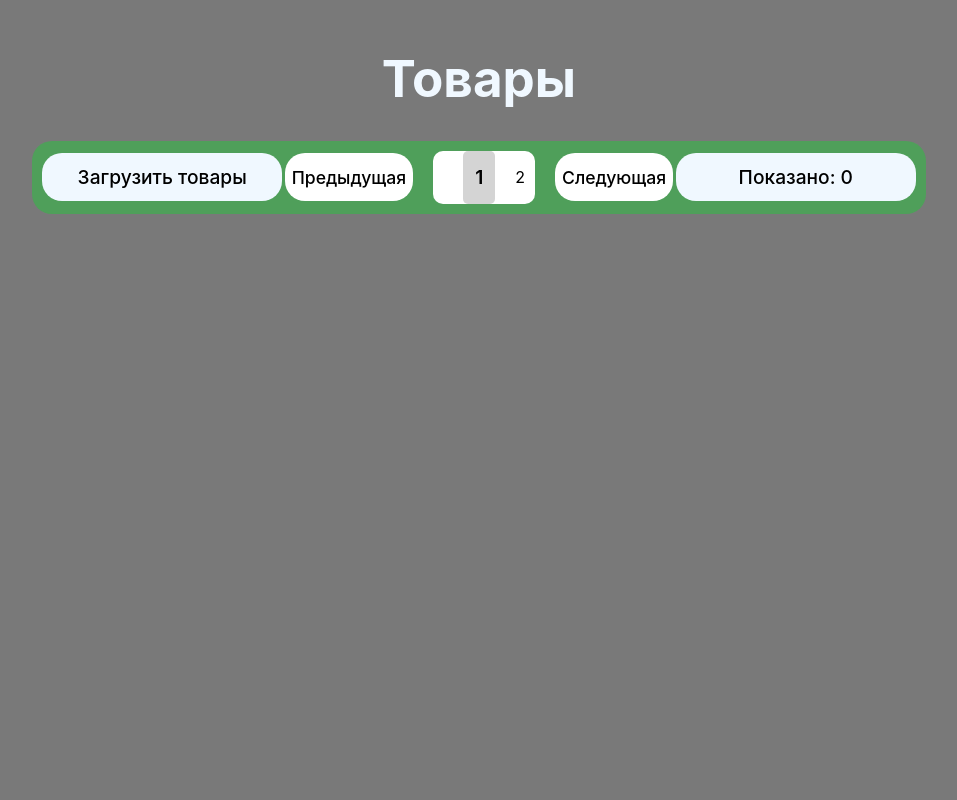
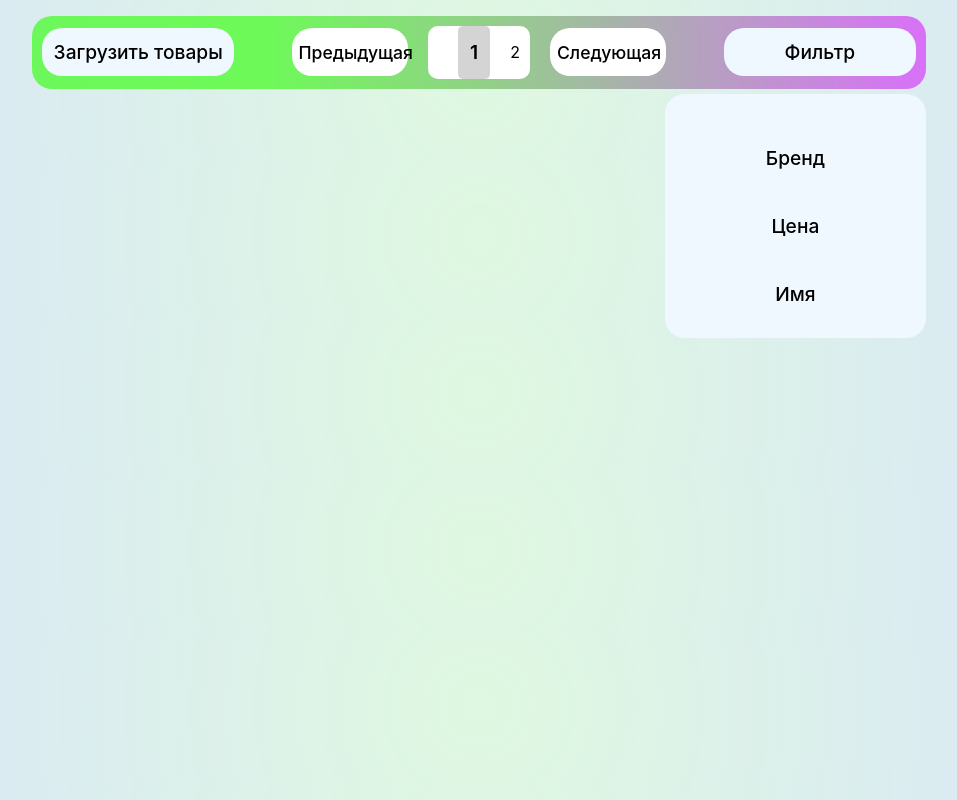
Before and after one commit to Kolyamilk/TestTaskValantis, a React (Vite) app in the folder vite-project/: page / in a window 1280 px wide. Shown: the whole page, without its empty margins (161-1118 px from the left). Built offline with nearby package versions, Linux system fonts and the light colour scheme.

Commit message:
Добавил динамику при загрузки товаров . Изменяется текст. Если долгая загрузка то меняется название.

```diff
--- a/vite-project/src/API.jsx
+++ b/vite-project/src/API.jsx
@@ -1,6 +1,7 @@
 import md5 from 'md5'
 import { useState } from 'react'
 import SVGloading from './SVGloading/SvgLoading'
+import Nav from './Nav'
 
 
 
@@ -9,6 +10,8 @@ export default function API() {
     const [list, setList] = useState([])
     const [quantity, setQuantity] = useState(0)
     const [thisPage, setThisPage] = useState(1)
+    const { errorSVG, setErrorSVG } = useState('Идёт загрузка')
+
 
     let itemsPerPage = 50
     let currentPage = 1
@@ -91,19 +94,20 @@ export default function API() {
                             list.push(item)
                         }
                         const indexOfLastPage = currentPage * itemsPerPage;
-                        console.log(indexOfLastPage);
                         const indexOfFirstPage = indexOfLastPage - itemsPerPage;
-                        console.log('индекс ферст пейдж ' + indexOfFirstPage);
                         const currentItems = result.slice(indexOfFirstPage, indexOfLastPage)
 
-
+                        document.getElementById('h1').innerHTML = `
+                       <h1> Товаров:  <span>(${indexOfFirstPage} - ${indexOfLastPage})</span></h1>
+                        `
 
                         document.getElementById('showroom__list').innerHTML = currentItems.map(item =>
                             `
-                            <li key=${item[1]} className='showroom__item'>
-                                    <div className="price"> ${item.price} руб.<hr /></div>
-                                    <div className="name">${item.product}<hr /></div>
-                                    <div className="id"><span> ID</span>${item.id}</div>
+                            <li className='showroom__item'>
+                                    <div className="price"><strong> Цена: </strong> ${item.price} руб.<hr /></div>
+                                    <div className="name" ><strong> Имя: </strong>${item.product}<hr /></div>
+                                    <div className="brend"><strong> Бренд: </strong>${item.brand}<hr /></div>
+                                    <div className="id"><strong> ID: </strong>${item.id}</div>
                             </li>
                             `
                         )
@@ -144,14 +148,12 @@ export default function API() {
         }
 
     }
-
     //Добавляет картинку загрузки
     function ret(name) {
         if (name === 'Обновляем...') {
             return <SVGloading />
         }
     }
-
     function setNextPage() {
         setThisPage(thisPage + 1)
     }
@@ -160,7 +162,9 @@ export default function API() {
     }
     return (
         <>
+
             <section className="showroom">
+
                 <div className="showroom__nav">
                     <button onClick={handleClick}>{name}</button>
                     <div className='paginationNav'>
@@ -172,33 +176,31 @@ export default function API() {
                         </div>
                         <button className='button' id='nextBtn' onClick={setNextPage}>Следующая</button>
                     </div >
-                    <button> Показано: {quantity}</button>
+                    <button className='menu__button'> Фильтр</button>
+                    <nav className='menu'>
+                        <button className='btn'>Бренд</button>
+                        <button className='btn'>Цена</button>
+                        <button className='btn'>Имя</button>
+                    </nav>
+
                 </div>
                 <div className='showroom__list'>
                     <div className='showroom__item'>
 
-                        <ul className='showroom__list' id='showroom__list'>
+                        <div className="">
+                            <ul className='showroom__list' id='showroom__list'>
 
-                            {
+                            </ul>
+                        </div>
+                    </div>
+                </div>
+            </section>
+
+            <span className='load'>{ret(name)}</span>
 
 
 
 
-                                // list.map((...item) => (
-                                //     <li key={item[1]} className='showroom__item'>
-                                //         <div className="number">{item[1]}</div>
-                                //         <div className="price"> {item[0][2]} руб.<hr /></div>
-                                //         <div className="name">
-                                //             {item[0][1]}<hr /></div>
-                                //         <div className="id"><span> ID</span>  {item[0][0]}</div>
-                                //     </li>
-                                // ))
-                            }
-                        </ul>
-                    </div>
-                </div>
-            </section>
-            <span className='load'>{ret(name)}</span>
         </>
     )
 }
--- a/vite-project/src/App.css
+++ b/vite-project/src/App.css
@@ -5,7 +5,8 @@
 
   color-scheme: light dark;
 
-  background-color: rgb(121, 121, 121);
+  background: rgb(238, 174, 202);
+  background: radial-gradient(circle, rgba(174, 238, 178, 0.397) 0%, rgba(148, 187, 233, 0.35525230600052526) 100%);
 
   font-synthesis: none;
   text-rendering: optimizeLegibility;
@@ -27,7 +28,7 @@ button {
   background-color: aliceblue;
   border-radius: 20px;
   border: 1px solid transparent;
-  width: 15rem;
+  width: 12rem;
   height: 3rem;
   font-size: 1.2em;
   font-weight: 500;
@@ -66,9 +67,13 @@ li {
   border-radius: 10px;
 }
 
+.showroom__item {
+  text-align: start;
+}
+
 .showroom__item li:hover {
   transition: all 0.2s;
-  box-shadow: 1px 1px 15px 2px rgb(169, 255, 181);
+  box-shadow: 1px 1px 15px 2px rgb(246, 84, 255);
   cursor: pointer;
 }
 
@@ -84,15 +89,20 @@ li {
 
 .id {
   font-size: 1.1rem;
+  text-align: left;
 }
 
 .name {
   font-size: 1.1rem;
   font-weight: 500;
+
+
 }
 
 .price {
   font-size: 1.1rem;
+  text-align: left;
+
 }
 
 .nav {
@@ -100,12 +110,14 @@ li {
   top: 50%;
 }
 
+
 .showroom__nav {
   padding: 10px;
   display: flex;
   align-items: center;
   justify-content: space-between;
-  background-color: rgba(68, 170, 82, 0.784);
+  background: rgb(42, 255, 0);
+  background: linear-gradient(90deg, rgba(42, 255, 0, 0.6241598690257353) 26%, rgba(215, 0, 255, 0.5261206533394608) 100%);
   border-radius: 20px;
   margin: 0 auto;
   position: sticky;
@@ -143,7 +155,7 @@ button:hover {
 }
 
 .button {
-  width: 50%;
+  width: 30%;
   font-size: 1.1rem;
   background-color: rgb(255, 255, 255);
 
@@ -166,3 +178,48 @@ span {
   padding: 12px;
 
 }
+
+.sidebar {
+  display: flex;
+  flex-direction: column;
+  position: relative;
+  justify-content: center;
+  align-items: center;
+
+  left: -40%;
+
+
+}
+
+.menu {
+  padding: 20px;
+  background-color: aliceblue;
+  position: absolute;
+  width: 13.8rem;
+  border-radius: 20px;
+  top: calc(100% + 5px);
+
+  right: 0;
+}
+
+.menu::before,
+.menu::after {
+  display: block;
+  content: '';
+  position: absolute;
+  width: 20px;
+  height: 20px;
+  right: 15px;
+  border: 10px solid transparent;
+}
+
+.btn {
+  border-radius: 15px;
+  margin-top: 20px;
+}
+
+.btn:hover {
+  transition: all 0.2s;
+  background-color: rgba(255, 12, 231, 0.264);
+  box-shadow: 1px 1px 15px 2px rgb(255, 12, 231);
+}
--- a/vite-project/src/Header.jsx
+++ b/vite-project/src/Header.jsx
@@ -1,5 +1,9 @@
 export default function Header() {
     return (
-        <h1>Товары</h1>
+        <div id="h1">
+
+
+
+        </div>
     )
 }
--- /dev/null
+++ b/vite-project/src/Nav.jsx
@@ -0,0 +1,17 @@
+import React from "react";
+
+function Nav(props) {
+    return (
+        <div style={{ margin: "10px" }}>
+            <h1>
+                current filter <u>{props.filter}</u>
+            </h1>
+            <button onClick={() => props.setFilter("all")}>All</button>
+            <button onClick={() => props.setFilter("dog")}>dog</button>
+            <button onClick={() => props.setFilter("cat")}>cat</button>
+            <button onClick={() => props.setFilter("lizard")}>lizard</button>
+        </div>
+    );
+}
+
+export default Nav;
--- a/vite-project/src/SVGloading/SvgLoading.css
+++ b/vite-project/src/SVGloading/SvgLoading.css
@@ -1,10 +1,44 @@
+.animate-charcter
+{
+   text-transform: uppercase;
+  background-image: linear-gradient(
+    -225deg,
+    #231557 0%,
+    #44107a 29%,
+    #ff1361 67%,
+    #fff800 100%
+  );
+  background-size: auto auto;
+  background-clip: border-box;
+  background-size: 200% auto;
+  color: #fff;
+  background-clip: text;
+  text-fill-color: transparent;
+  -webkit-background-clip: text;
+  -webkit-text-fill-color: transparent;
+  animation: textclip 2s linear infinite;
+  display: inline-block;
+      font-size: 190px;
+}
+
+@keyframes textclip {
+  to {
+    background-position: 200% center;
+  }
+}
 .load {
     position: sticky;
     bottom: 30%;
     display: flex;
     justify-content: center;
     align-items: center;
+    flex-direction: column;
 }
+
+.Error {
+    font-size: 2rem;
+}
+
 .ip {
     width: 15rem;
     height: 10rem;
--- a/vite-project/src/SVGloading/SvgLoading.jsx
+++ b/vite-project/src/SVGloading/SvgLoading.jsx
@@ -1,9 +1,19 @@
+import { useState } from 'react'
 import './SvgLoading.css'
 
 export default function SVGloading() {
+    const [error, setError] = useState('Подключаемся к API')
+    function errorSVG() {
+        setTimeout(() => {
+            setError('Ошибка в загрузке обновите страницу (F5) и попробуйте снова'); return
+        }, 14000)
+        setTimeout(() => {
+            setError('Загружаем товары...')
+        }, 5000)
 
-
+    }
     return (
+        <>
             <span className='load'>
                 <svg className="ip" viewBox="0 0 256 128" width="400px" height="50px" xmlns="http://www.w3.org/2000/svg">
                     <defs>
@@ -31,6 +41,9 @@ export default function SVGloading() {
                         </g>
                     </g>
                 </svg>
+                <span className='Error animate-charcter' onChange={errorSVG()}>{error}</span>
             </span>
+
+        </>
     )
 }
```
Lines whose indentation alone changed are shown as unchanged.
